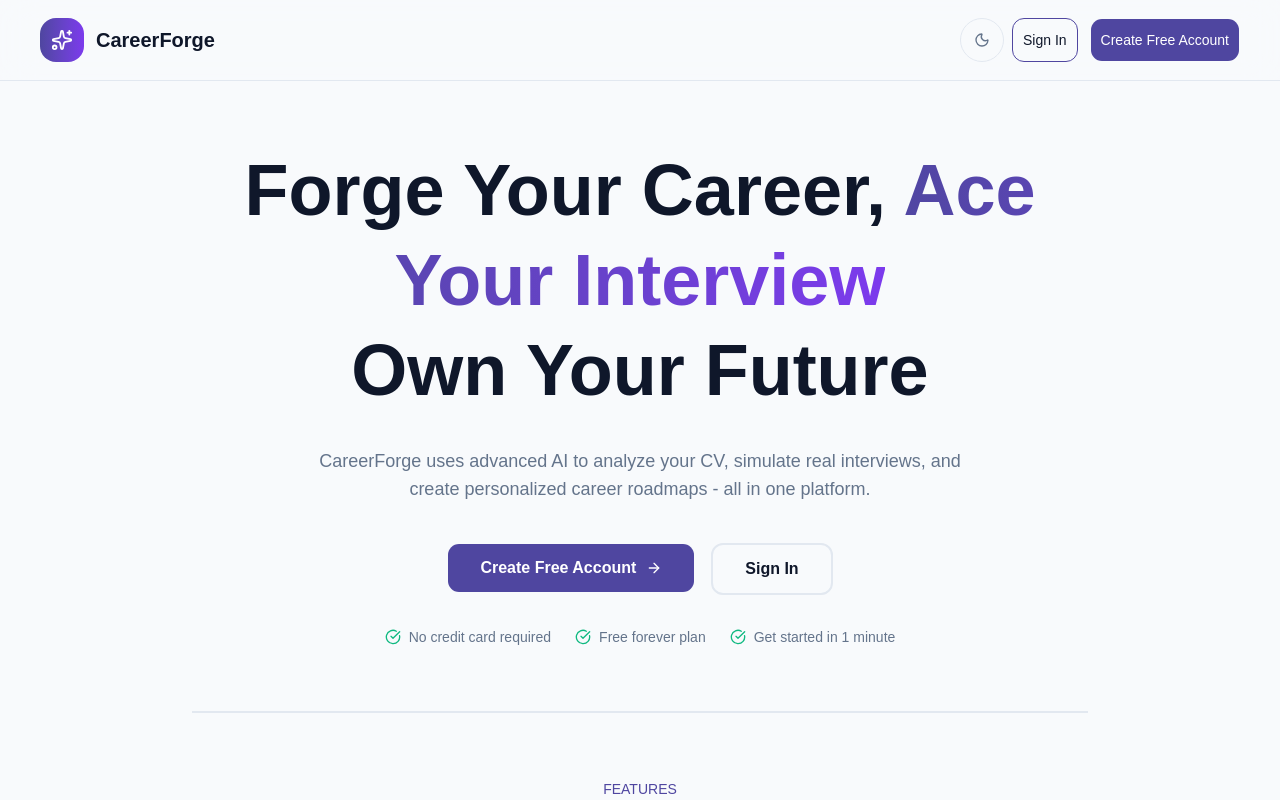
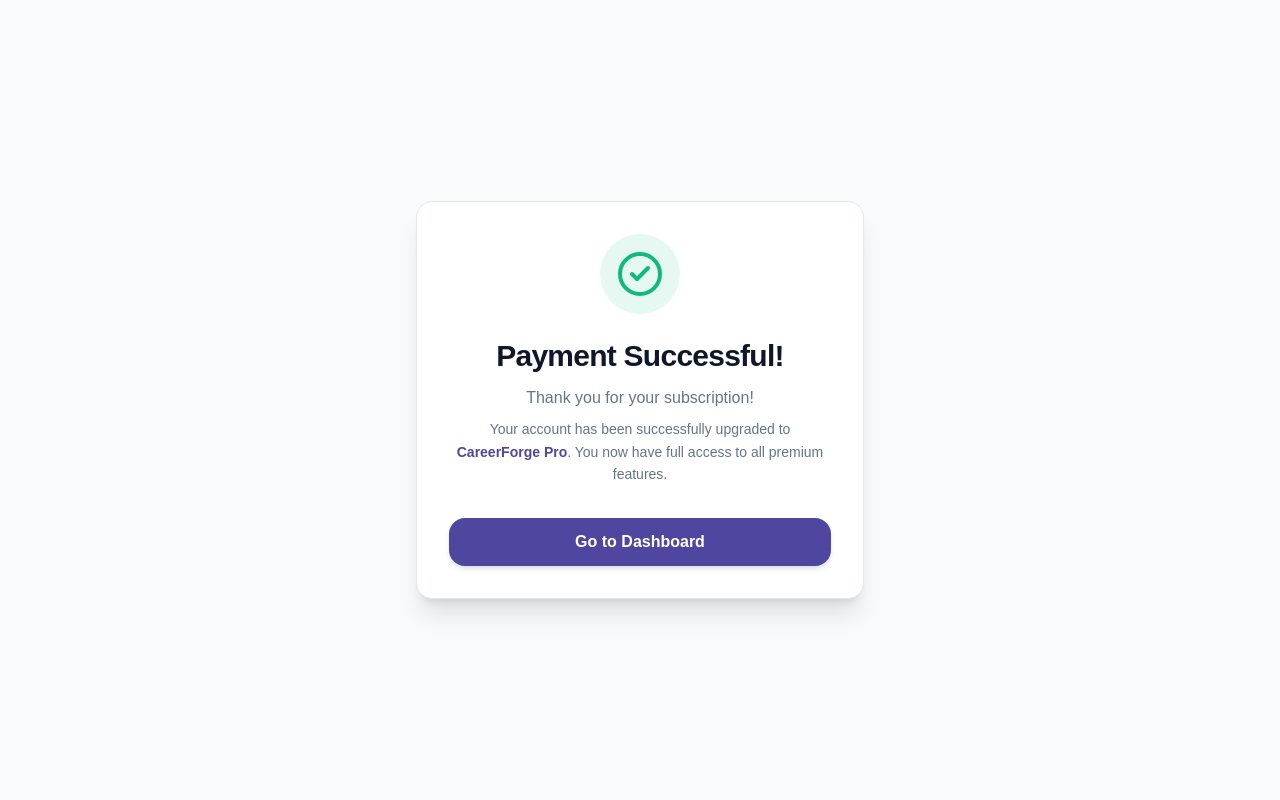
Before and after one commit to ahmedhatemkhalil/CareerForge, a React (Vite) app in the folder frontend/: page /payment/success in a window 1280 px wide. Before the commit this address led to /. Shown: the top 800 px of the page. Built offline with nearby package versions, Linux system fonts and the light colour scheme; no server answers.

Commit message:
feat: add PaymentSuccess page and route for successful payments

```diff
--- a/frontend/src/AppRouter.jsx
+++ b/frontend/src/AppRouter.jsx
@@ -23,6 +23,7 @@
 import GoogleCallback from './pages/Login/GoogleCallback'
 import NewRoadmap from './pages/Roadmap/NewRoadmap'
 import RoadmapResults from './pages/Roadmap/RoadmapResults'
+import PaymentSuccess from './pages/Payment/PaymentSuccess'
 
 const ConditionalLayout = () => {
   const token = localStorage.getItem('token')
@@ -72,7 +73,7 @@
             <Route path="new-analysis" element={<NewAnalysis />} />
           </Route>
         </Route>
-
+        <Route path="payment/success" element={<PaymentSuccess />} />
         <Route path="*" element={<Navigate to="/" replace />} />
       </Routes>
 
--- /dev/null
+++ b/frontend/src/pages/Payment/PaymentSuccess.jsx
@@ -0,0 +1,33 @@
+import { useNavigate } from 'react-router-dom';
+import { CheckCircle2 } from 'lucide-react';
+
+const PaymentSuccess = () => {
+    const navigate = useNavigate();
+    return (
+        <div className="min-h-screen bg-background flex flex-col items-center justify-center p-4">
+            <div className="max-w-md w-full bg-card rounded-2xl shadow-xl p-8 text-center border border-border">
+                <div className="mb-6 flex justify-center">
+                    <div className="w-20 h-20 bg-status-success/10 rounded-full flex items-center justify-center text-status-success">
+                        <CheckCircle2 className="w-12 h-12"  />
+                    </div>
+                </div>
+
+                <h1 className="text-3xl font-extrabold text-foreground mb-3 tracking-tight">
+                    Payment Successful!
+                </h1>
+                <p className="text-muted-foreground mb-2 font-medium">
+                    Thank you for your subscription!
+                </p>
+                <p className="text-sm text-muted-foreground mb-8 leading-relaxed">
+                    Your account has been successfully upgraded to <span className="text-primary font-semibold">CareerForge Pro</span>. You now have full access to all premium features.
+                </p>
+
+                <button onClick={() => navigate('/dashboard')} className="w-full bg-primary hover:bg-brand-primary-hover text-primary-foreground font-semibold py-3 px-6 rounded-xl transition-all duration-200 shadow-md hover:shadow-lg focus:outline-none focus:ring-2 focus:ring-primary focus:ring-offset-2 cursor-pointer">
+                    Go to Dashboard
+                </button>
+            </div>
+        </div>
+    );
+};
+
+export default PaymentSuccess;
```
